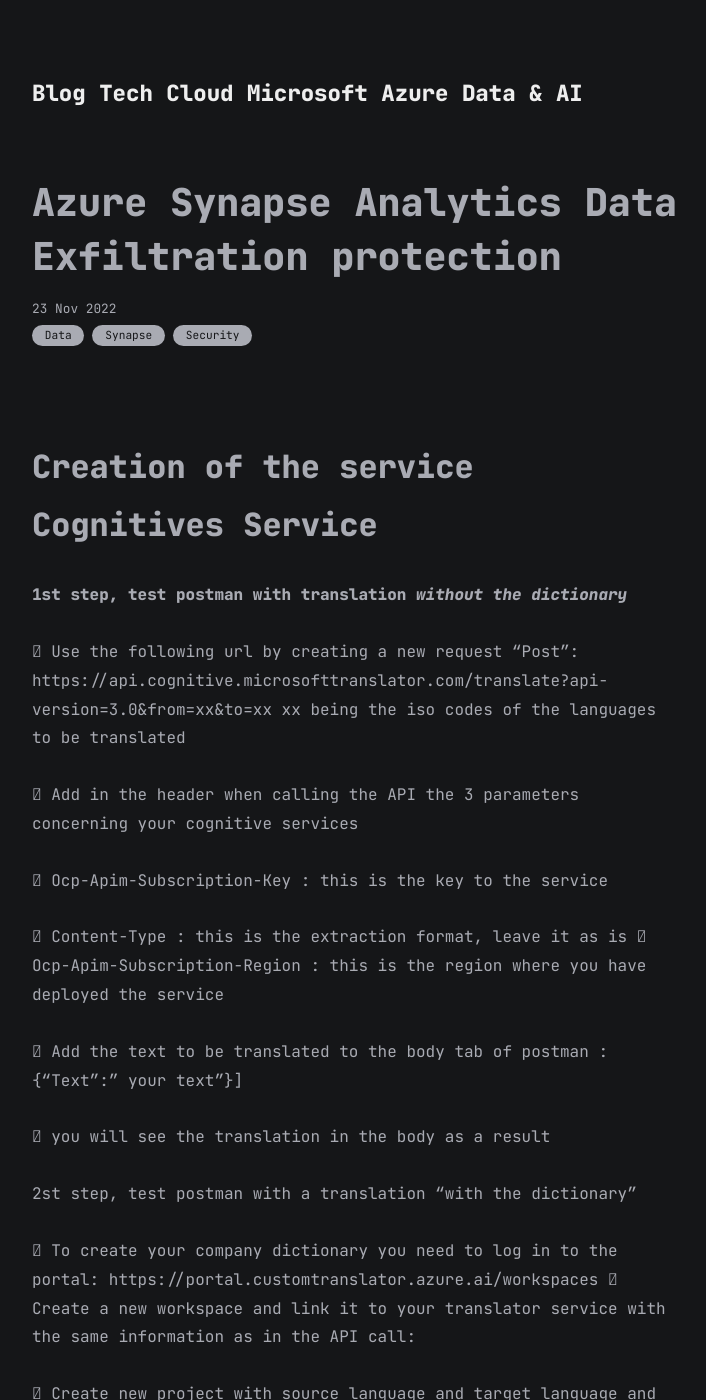
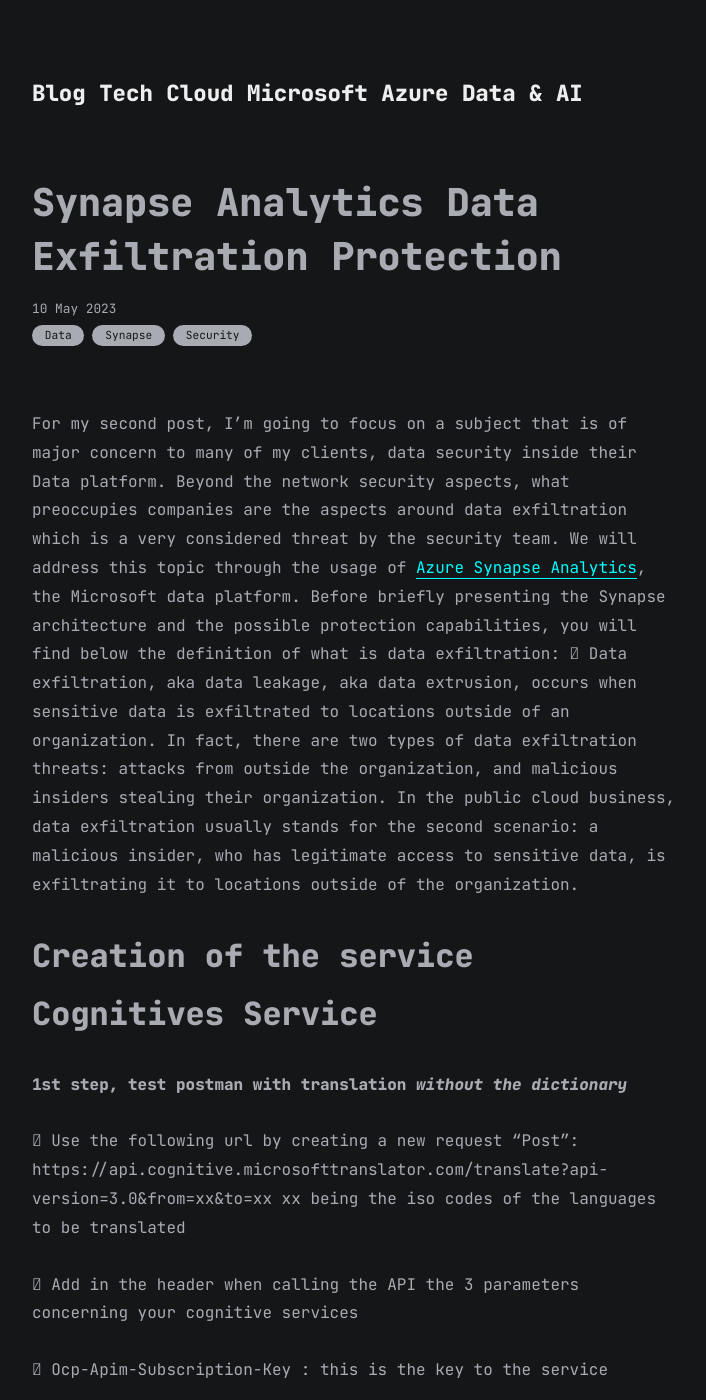
Before and after one commit to marc-hadjeje/marc-hadjeje.github.io, a Jekyll site: the page built from all_collections/_posts/2023-01-24-Synapse Data Exfiltration Protection.md, in a window 1280 px wide and 1400 px high. Shown: the whole window, without its empty margins (283-989 px from the left). Built offline with Jekyll 4.4.1, drawn with Linux system fonts in a browser that asks for light colours.

Commit message:
Update 2023-01-24-Synapse Data Exfiltration Protection.md

```diff
--- a/all_collections/_posts/2023-01-24-Synapse Data Exfiltration Protection.md
+++ b/all_collections/_posts/2023-01-24-Synapse Data Exfiltration Protection.md
@@ -1,9 +1,17 @@
 ---
 layout: post
-title: Azure Synapse Analytics Data Exfiltration protection
-date: 2022-11-23
+title: Synapse Analytics Data Exfiltration Protection
+date: 2023-05-10
 categories: [Data,Synapse, Security]
 ---
+For my second post, I'm going to focus on a subject that is of major concern to many of my clients, data security inside their Data platform.
+Beyond the network security aspects, what preoccupies companies are the aspects around data exfiltration which is a very considered threat by the security team.
+We will address this topic through the usage of [Azure Synapse Analytics](https://azure.microsoft.com/en-us/products/synapse-analytics/){:target="_blank"}, the Microsoft data platform.
+Before briefly presenting the Synapse architecture and the possible protection capabilities, you will find below the definition of what is data exfiltration:
+	Data exfiltration, aka data leakage, aka data extrusion, occurs when sensitive data is exfiltrated to locations outside of an organization.
+In fact, there are two types of data exfiltration threats: attacks from outside the organization, and malicious insiders stealing their organization.
+In the public cloud business, data exfiltration usually stands for the second scenario: a malicious insider, who has legitimate access to sensitive data, is exfiltrating it to locations outside of the organization.
+
 
 # Creation of the service Cognitives Service
 
```
